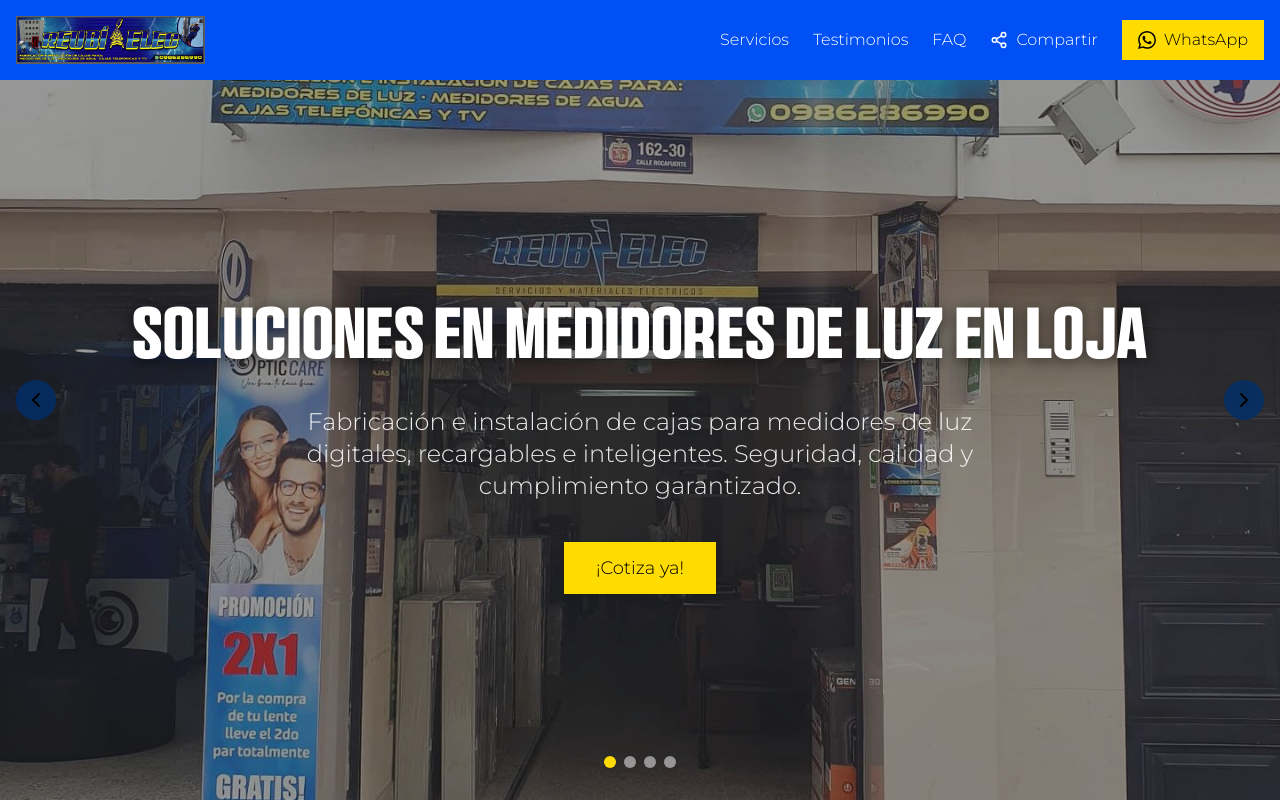
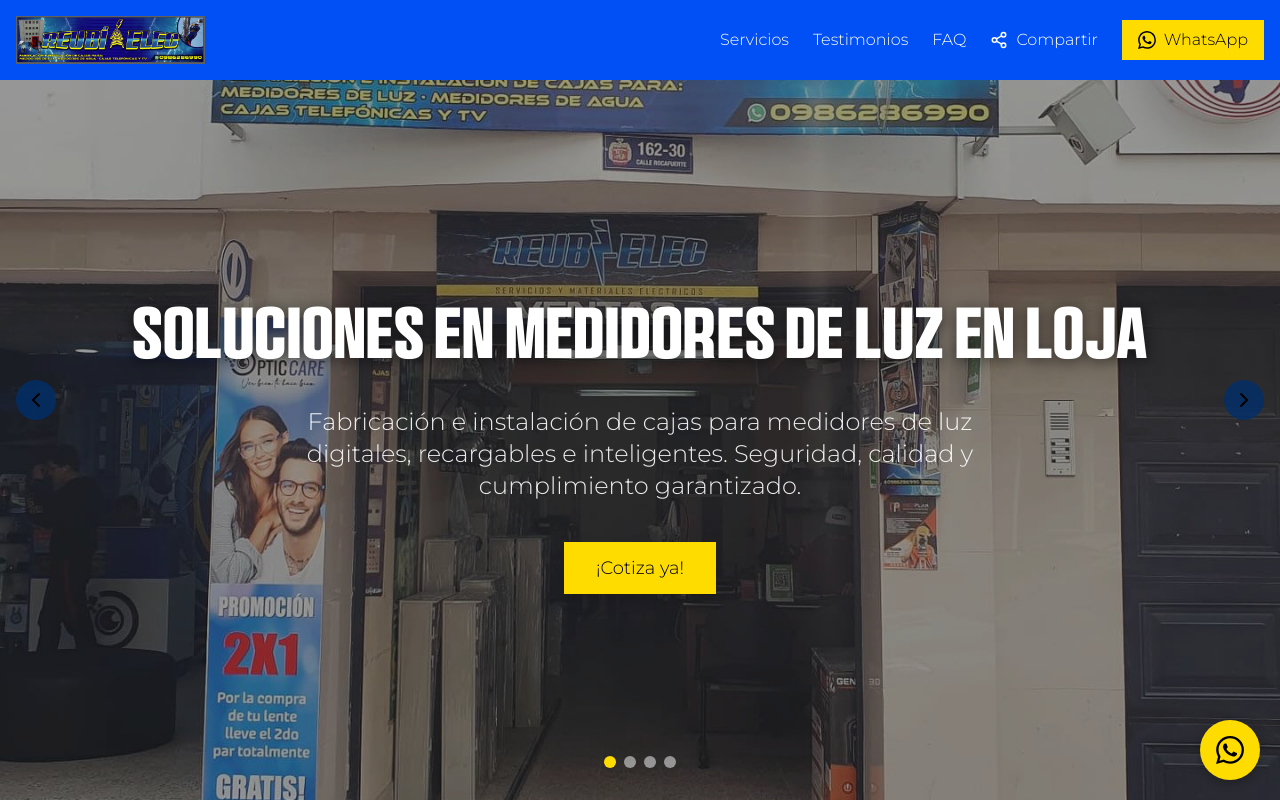
Before and after one commit to sdsd11111/Reub-Elec, a Next.js app: page / in a window 1280 px wide. Shown: the top 802 px of the page. Built offline with nearby package versions, Linux system fonts and the light colour scheme.

Commit message:
Actualización: Mejora en el botón de WhatsApp para todos los dispositivos

```diff
--- a/app/page.tsx
+++ b/app/page.tsx
@@ -674,10 +674,10 @@ function Home() {
         </div>
       </div>
 
-      {/* WhatsApp Button Fixed para móvil */}
+      {/* WhatsApp Button Fixed para todos los dispositivos */}
       <a
-        href="http://wa.me/593981014827"
-        className="md:hidden whatsapp-fixed bg-secondary hover:bg-yellow-600 text-secondary-foreground p-3 rounded-full flex items-center justify-center"
+        href="https://api.whatsapp.com/send/?phone=593986286990&text&type=phone_number&app_absent=0"
+        className="fixed bottom-8 right-8 z-50 whatsapp-fixed bg-secondary hover:bg-yellow-600 text-secondary-foreground p-4 rounded-full flex items-center justify-center shadow-lg transition-all duration-300 hover:scale-110"
         target="_blank"
         rel="noopener noreferrer"
         aria-label="Contactar por WhatsApp"
@@ -687,7 +687,7 @@ function Home() {
           width="28"
           height="28"
           viewBox="0 0 24 24"
-          fill="secondary-foreground"
+          fill="currentColor"
           className="shrink-0"
         >
           <path d="M17.472 14.382c-.297-.149-1.758-.867-2.03-.967-.273-.099-.471-.148-.67.15-.197.297-.767.966-.94 1.164-.173.199-.347.223-.644.075-.297-.15-1.255-.463-2.39-1.475-.883-.788-1.48-1.761-1.653-2.059-.173-.297-.018-.458.13-.606.134-.133.298-.347.446-.52.149-.174.198-.298.298-.497.099-.198.05-.371-.025-.52-.075-.149-.669-1.612-.916-2.207-.242-.579-.487-.5-.669-.51-.173-.008-.371-.01-.57-.01-.198 0-.52.074-.792.372-.272.297-1.04 1.016-1.04 2.479 0 1.462 1.065 2.875 1.213 3.074.149.198 2.096 3.2 5.077 4.487.709.306 1.262.489 1.694.625.712.227 1.36.195 1.871.118.571-.085 1.758-.719 2.006-1.413.248-.694.248-1.289.173-1.413-.074-.124-.272-.198-.57-.347m-5.421 7.403h-.004a9.87 9.87 0 01-5.031-1.378l-.361-.214-3.741.982.998-3.648-.235-.374a9.86 9.86 0 01-1.51-5.26c.001-5.45 4.436-9.884 9.888-9.884 2.64 0 5.122 1.03 6.988 2.898a9.825 9.825 0 012.893 6.994c-.003 5.45-4.437 9.884-9.885 9.884m8.413-18.297A11.815 11.815 0 0012.05 0C5.495 0 .16 5.335.157 11.892c0 2.096.547 4.142 1.588 5.945L.057 24l6.305-1.654a11.882 11.882 0 005.683 1.448h.005c6.554 0 11.89-5.335 11.893-11.893a11.821 11.821 0 00-3.48-8.413z" />
```
